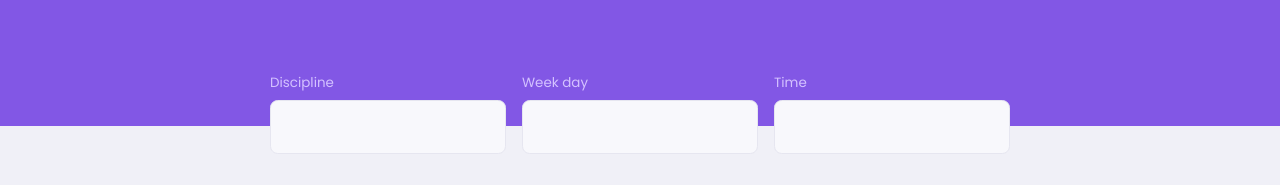
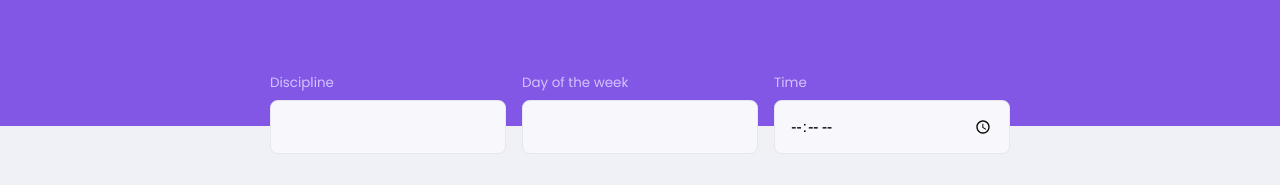
Before and after one commit to leost3/Proffy, a React (Create React App) app: page /study in a window 1280 px wide. Shown: the part 214-399 px from the top of the page. Built offline with nearby package versions, Linux system fonts and the light colour scheme; grey boxes are pictures that could not be loaded.

Commit message:
chore: replace html inputs by Input component

```diff
--- a/src/pages/teacher-list/index.tsx
+++ b/src/pages/teacher-list/index.tsx
@@ -2,12 +2,9 @@ import './styles.css'
 
 import React from 'react'
 
+import Input from '../../components/input'
 import PageHeader from '../../components/page-header'
 import TeacherItem from '../../components/TeacherItem'
-
-
-
-
 
 
 
@@ -16,20 +13,10 @@ function TeacherList() {
     <div id="page-teacher-list" className="container">
       <PageHeader title="These are the available Proffies" >
         <form id="search-teachers">
-          <div className="input-block">
-            <label htmlFor="subject">Discipline</label>
-            <input type="text" id="subject" />
-          </div>
+          <Input label='Discipline' name='subject' />
+          <Input label='Day of the week' name='week_day' />
+          <Input type='time' label='Time' name='time' />
 
-          <div className="input-block">
-            <label htmlFor="week-day">Week day</label>
-            <input type="text" id="week-day" />
-          </div>
-
-          <div className="input-block">
-            <label htmlFor="time">Time</label>
-            <input type="text" id="time" />
-          </div>
         </form>
       </PageHeader>
 
```
